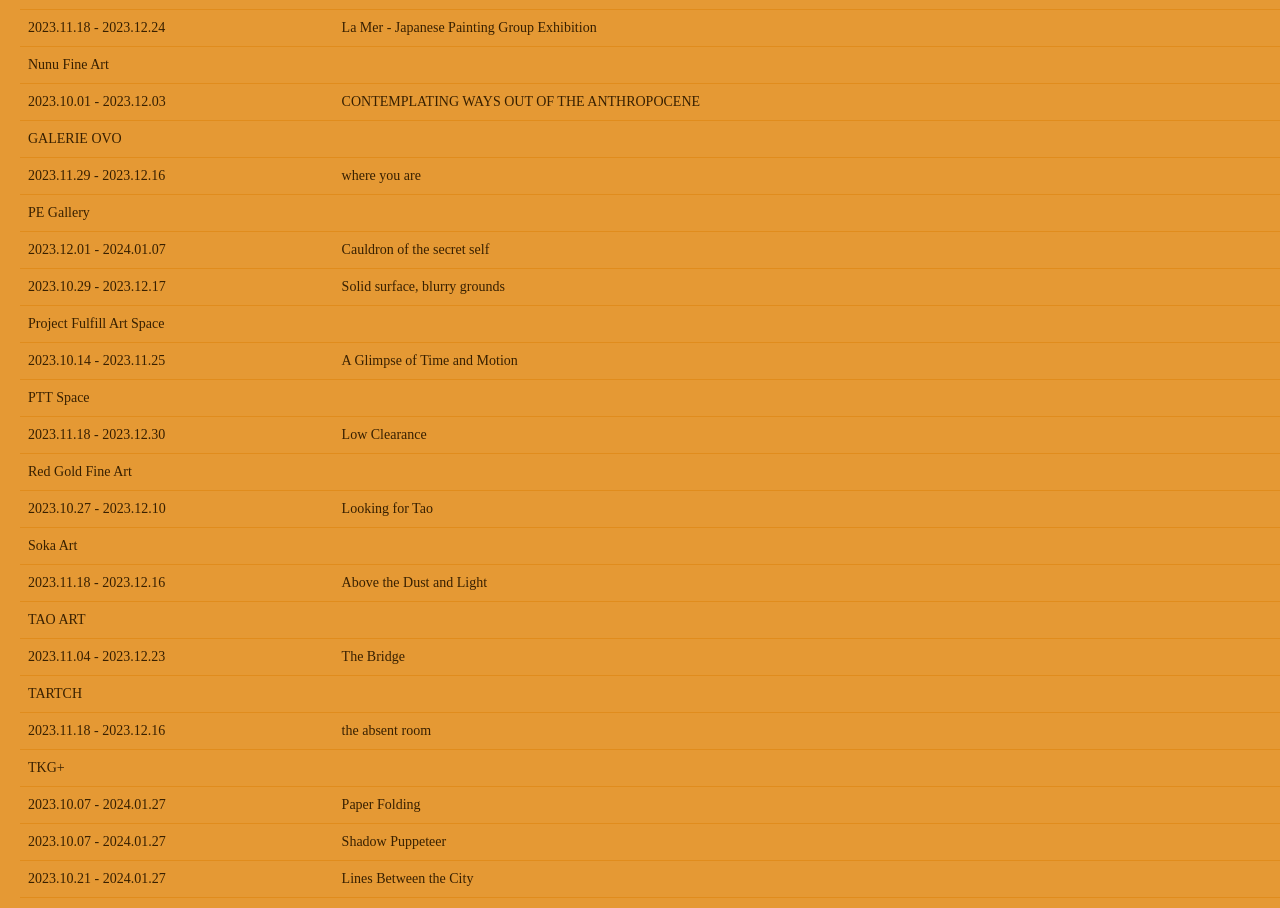
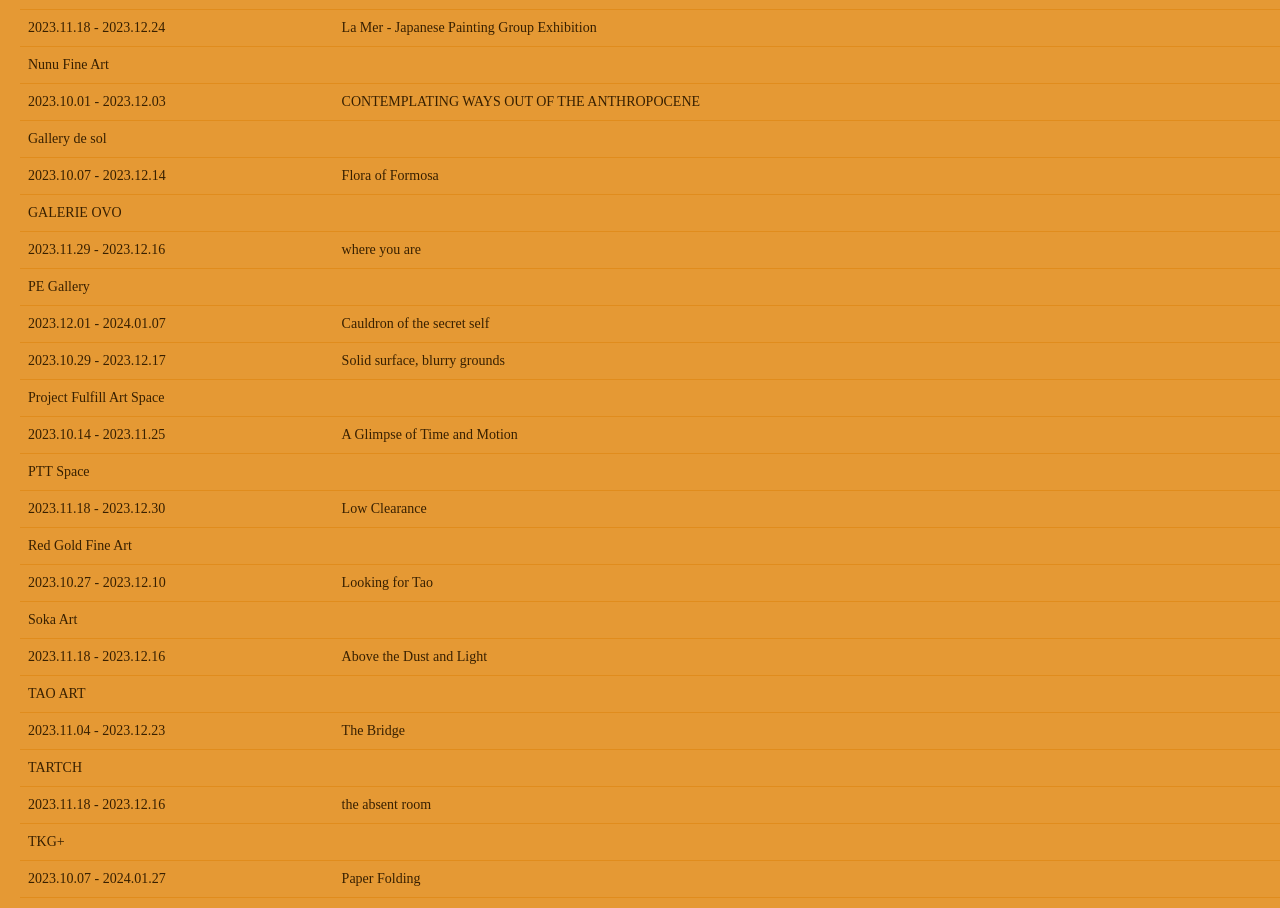
Before and after one commit to tjHsu/gallery-map, a Next.js app: page /events in a window 1280 px wide. Shown: the part 2385-3293 px from the top of the page. Built offline with nearby package versions, Linux system fonts and the light colour scheme; a web font is replaced by a local one.

Commit message:
Update 30.11.ts

```diff
--- a/src/constants/Constants.ts
+++ b/src/constants/Constants.ts
@@ -2263,6 +2263,27 @@
       openingHours: ""
     }]
   },
+{
+    name: "Gallery de sol 曜畫廊",
+    englishName: "Gallery de sol",
+    originalName: "曜畫廊",
+    urlName: "Gallery_de_sol",
+    website: "https://gallerydesol.com.tw/",
+    isSeparator: false,
+    exhibitions: [{
+      artist: "Yang Chung-Ming",
+      showName: "Flora of Formosa",
+      date: "2023.10.07 - 2023.12.14",
+      openingDate: ""
+    }],
+    locations: [{
+      locationName: "",
+      address: "Mandarin Oriental, Taipei 3F, No. 166 DunHua N Rd, Songshan District, Taipei City",
+      position: [25.0557827,121.5483677],
+      gMapLink: "https://maps.app.goo.gl/83K6iLMrdZtRmLgbA",
+      openingHours: "wed-sun 11:00-21:00"
+    }]
+  },
   {
     name: "GALERIE OVO 十方藝術空間",
     englishName: "GALERIE OVO",
```
